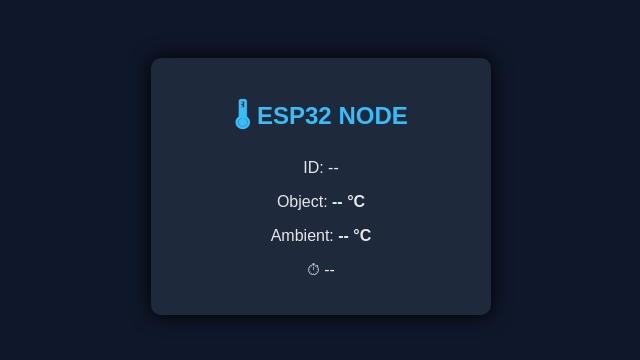
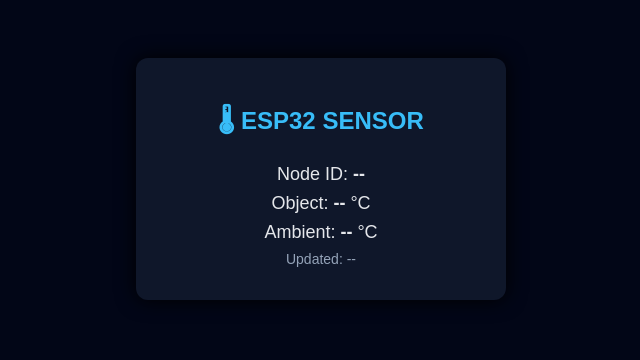
Before and after one commit to carrotxmen92/esp32-web, a website: page public/index.html in a window 1280 px wide. Shown: the whole page, without its empty margins (319-959 px from the left). Drawn offline with Linux system fonts and the light colour scheme; no server answers.

Commit message:
Update index.html

```diff
--- a/public/index.html
+++ b/public/index.html
@@ -1,35 +1,49 @@
 <!DOCTYPE html>
 <html lang="vi">
 <head>
-  <meta charset="UTF-8">
-  <title>ESP32 Sensor Monitor</title>
+  <meta charset="UTF-8" />
+  <title>ESP32 Temperature Monitor</title>
+
   <style>
     body {
+      background: #020617;
       font-family: Arial;
-      background: #0f172a;
       color: #e5e7eb;
       text-align: center;
       padding-top: 50px;
     }
-    .card {
-      background: #1e293b;
-      padding: 20px;
-      width: 300px;
+
+    .box {
+      background: #0f172a;
+      width: 320px;
       margin: auto;
-      border-radius: 10px;
+      padding: 25px;
+      border-radius: 12px;
       box-shadow: 0 0 20px #000;
     }
+
     h2 { color: #38bdf8; }
+
+    p {
+      font-size: 18px;
+      margin: 8px 0;
+    }
+
+    .time {
+      font-size: 14px;
+      color: #94a3b8;
+    }
   </style>
 </head>
+
 <body>
 
-  <div class="card">
-    <h2>🌡 ESP32 NODE</h2>
-    <p>ID: <span id="node">--</span></p>
-    <p>Object: <b><span id="obj">--</span> °C</b></p>
-    <p>Ambient: <b><span id="amb">--</span> °C</b></p>
-    <p>⏱ <span id="time">--</span></p>
+  <div class="box">
+    <h2>🌡 ESP32 SENSOR</h2>
+    <p>Node ID: <b id="node">--</b></p>
+    <p>Object: <b id="obj">--</b> °C</p>
+    <p>Ambient: <b id="amb">--</b> °C</p>
+    <p class="time">Updated: <span id="time">--</span></p>
   </div>
 
 <script>
@@ -41,17 +55,20 @@
     if (!data.node_id) return;
 
     document.getElementById("node").innerText = data.node_id;
-    document.getElementById("obj").innerText = data.temp_obj.toFixed(2);
-    document.getElementById("amb").innerText = data.temp_amb.toFixed(2);
+    document.getElementById("obj").innerText =
+      Number(data.temp_obj).toFixed(2);
+    document.getElementById("amb").innerText =
+      Number(data.temp_amb).toFixed(2);
+
     document.getElementById("time").innerText =
-      new Date().toLocaleTimeString();
+      new Date(data.time).toLocaleTimeString();
 
   } catch (e) {
-    console.error(e);
+    console.error("Fetch error:", e);
   }
 }
 
-// 🔁 Refresh mỗi 2 giây
+/* Refresh mỗi 2 giây */
 setInterval(loadData, 2000);
 </script>
 
```
